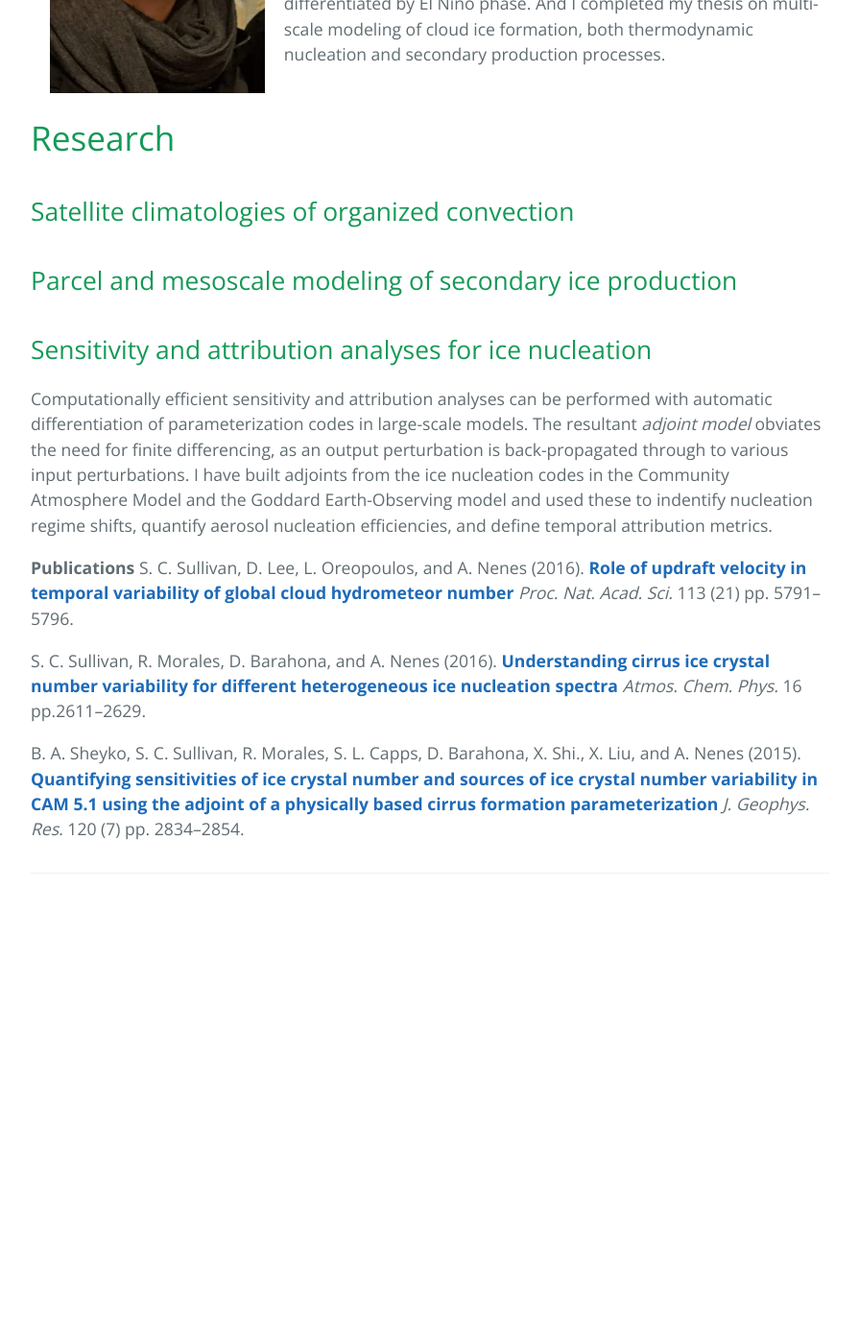
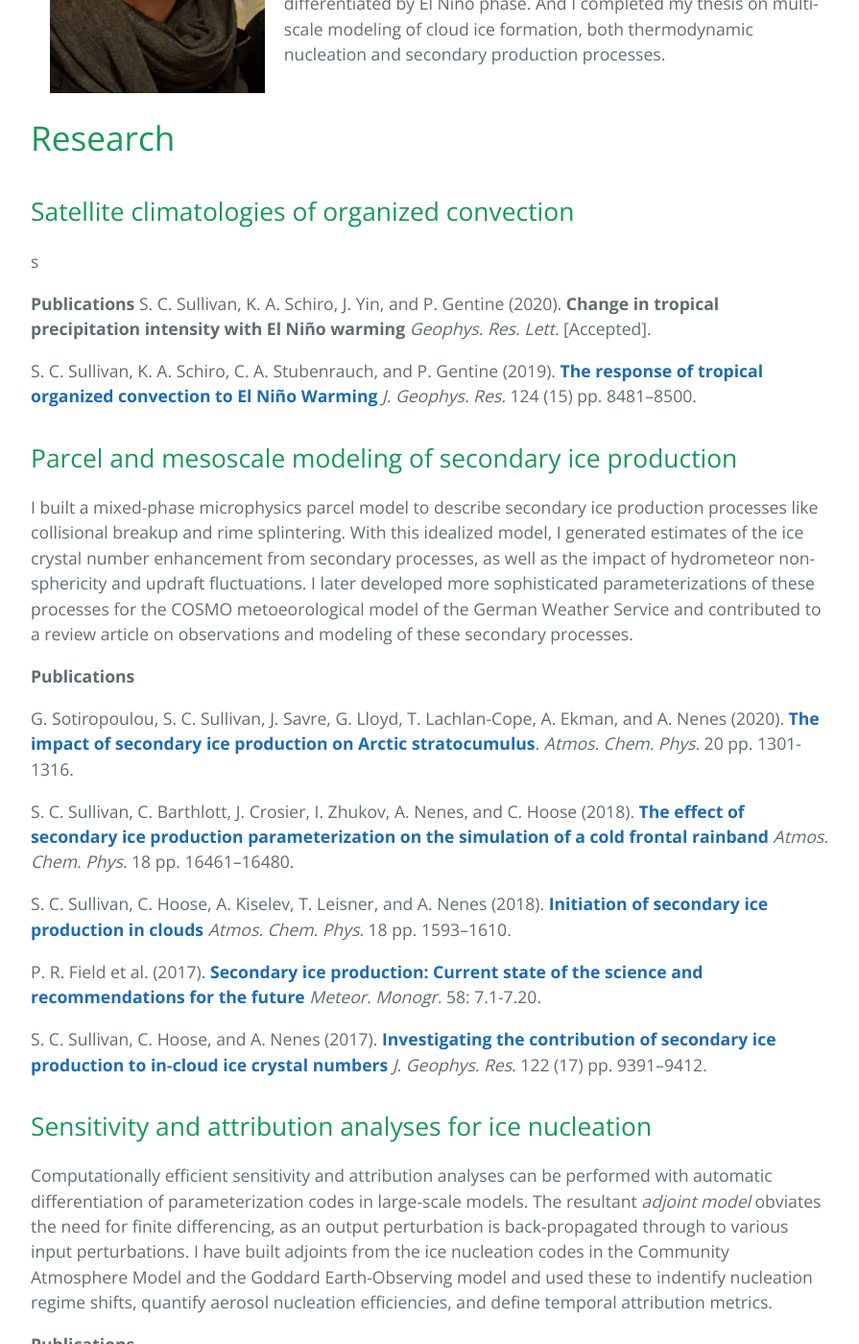
Before and after one commit to sylviasullivan/sylviasullivan.github.io, a Jekyll site: the page built from index.md, in a window 1280 px wide and 1400 px high, scrolled down 618 px. Shown: the whole window at 96% size, without its empty margins (192-1087 px from the left). Built offline with Jekyll 4.4.1, drawn with Linux system fonts in a browser that asks for light colours; before the commit the page ends 1592 px from its top, so only the background shows below that; some of the changed text lies outside the part shown.

Commit message:
Secondary ice publications

```diff
--- a/index.md
+++ b/index.md
@@ -17,13 +17,37 @@ production processes.
 # Research
 
 ## Satellite climatologies of organized convection
+s
+
+**Publications**
+S. C. Sullivan, K. A. Schiro, J. Yin, and P. Gentine (2020). **Change in tropical precipitation intensity with El Niño warming** *Geophys. Res. Lett.* [Accepted].
+
+S. C. Sullivan, K. A. Schiro, C. A. Stubenrauch, and P. Gentine (2019). **[The response of tropical organized convection to El Niño Warming](https://agupubs.onlinelibrary.wiley.com/doi/abs/10.1029/2019JD031026)** *J. Geophys. Res.* 124 (15) pp. 8481--8500.
 
 ## Parcel and mesoscale modeling of secondary ice production
+I built a mixed-phase microphysics parcel model to describe secondary ice production processes like collisional breakup and rime splintering. With this idealized model, I generated estimates of the ice crystal number enhancement from secondary processes, as well as the impact of hydrometeor non-sphericity and updraft fluctuations. I later developed more sophisticated parameterizations of these processes for the COSMO metoeorological model of the German Weather Service and contributed to a review article on observations and modeling of these secondary processes.
+
+**Publications**
+
+G. Sotiropoulou, S. C. Sullivan, J. Savre, G. Lloyd, T. Lachlan-Cope, A. Ekman, and A. Nenes (2020). **[The impact of secondary ice production on Arctic stratocumulus](https://www.atmos-chem-phys.net/20/1301/2020/)**. *Atmos. Chem. Phys.* 20 pp. 1301-1316.
+
+S. C. Sullivan, C. Barthlott, J. Crosier, I. Zhukov, A. Nenes, and C. Hoose (2018). **[The effect of secondary ice production parameterization on the simulation of a cold frontal rainband](https://www.atmos-chem-phys.net/18/16461/2018/acp-18-16461-2018.pdf)** *Atmos. Chem. Phys.* 18 pp. 16461--16480.
+
+S. C. Sullivan, C. Hoose, A. Kiselev, T. Leisner, and A. Nenes (2018). **[Initiation of secondary ice production in clouds](https://www.atmos-chem-phys.net/18/1593/2018/acp-18-1593-2018.pdf)** *Atmos. Chem. Phys.* 18 pp. 1593--1610.
+
+P. R. Field et al. (2017). **[Secondary ice production: Current state of the science and recommendations for the future](https://journals.ametsoc.org/mono/article/doi/10.1175/AMSMONOGRAPHS-D-16-0014.1/28239/Secondary-Ice-Production-Current-State-of-the)** *Meteor. Monogr.* 58: 7.1-7.20.
+
+S. C. Sullivan, C. Hoose, and A. Nenes (2017). **[Investigating the contribution of secondary ice production to in‐cloud ice crystal numbers](https://agupubs.onlinelibrary.wiley.com/doi/full/10.1002/2017JD026546)** *J. Geophys. Res.* 122 (17) pp. 9391--9412.
 
 ## Sensitivity and attribution analyses for ice nucleation
 Computationally efficient sensitivity and attribution analyses can be performed with automatic differentiation of parameterization codes in large-scale models. The resultant *adjoint model* obviates the need for finite differencing, as an output perturbation is back-propagated through to various input perturbations. I have built adjoints from the ice nucleation codes in the Community Atmosphere Model and the Goddard Earth-Observing model and used these to indentify nucleation regime shifts, quantify aerosol nucleation efficiencies, and define temporal attribution metrics.
 
 **Publications**
+
+S. Bacer, S. Sullivan, H. Tost, J. Lelieveld, and A. Pozzer (2020). **[Cold cloud microphysical process rates in a global chemistry-climate model](https://www.atmos-chem-phys-discuss.net/acp-2020-365/acp-2020-365.pdf)** *Atmos. Chem. Phys. Disc.* [Under review]
+
+S. Bacer, S. Sullivan, V. A. Karydis, D. Barahona, A. Nenes, H. Tost, A. P. Tsimpidi, J. Lelieveld, and A. Pozzer (2018). **[Implementation of a comprehensive ice crystal formation parameterization into the EMAC model](https://www.geosci-model-dev.net/11/4021/2018/)** *Geosci. Model Devel.* 11 pp. 4021--4041.
+
 S. C. Sullivan, D. Lee, L. Oreopoulos, and A. Nenes (2016). **[Role of updraft velocity in temporal variability of global cloud hydrometeor number](https://www.pnas.org/content/113/21/5791)** *Proc. Nat. Acad. Sci.* 113 (21) pp. 5791--5796.
 
 S. C. Sullivan, R. Morales, D. Barahona, and A. Nenes (2016). **[Understanding cirrus ice crystal number variability for different heterogeneous ice nucleation spectra](https://www.atmos-chem-phys.net/16/2611/2016/acp-16-2611-2016.pdf)** *Atmos. Chem. Phys.* 16 pp.2611--2629.
```
